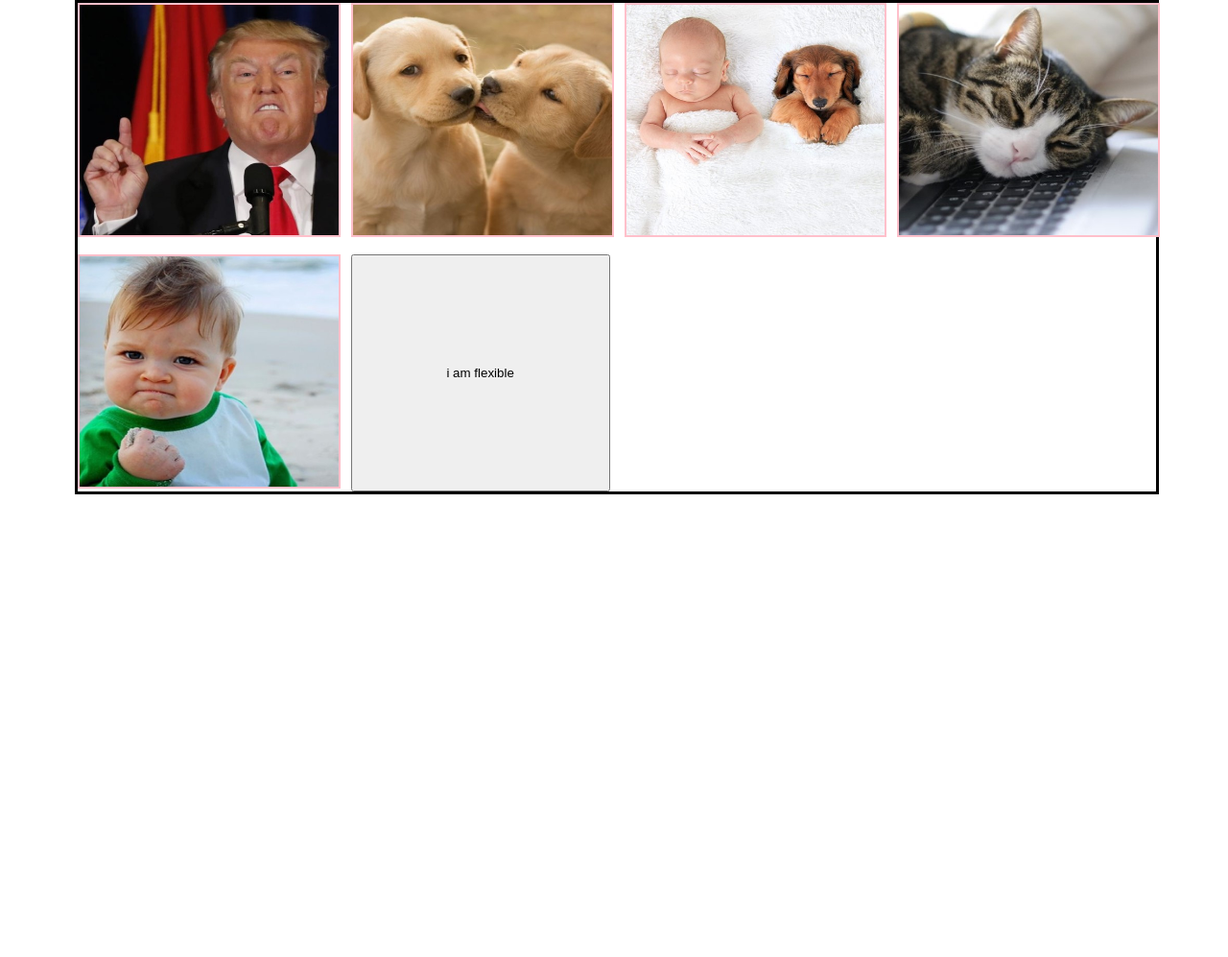
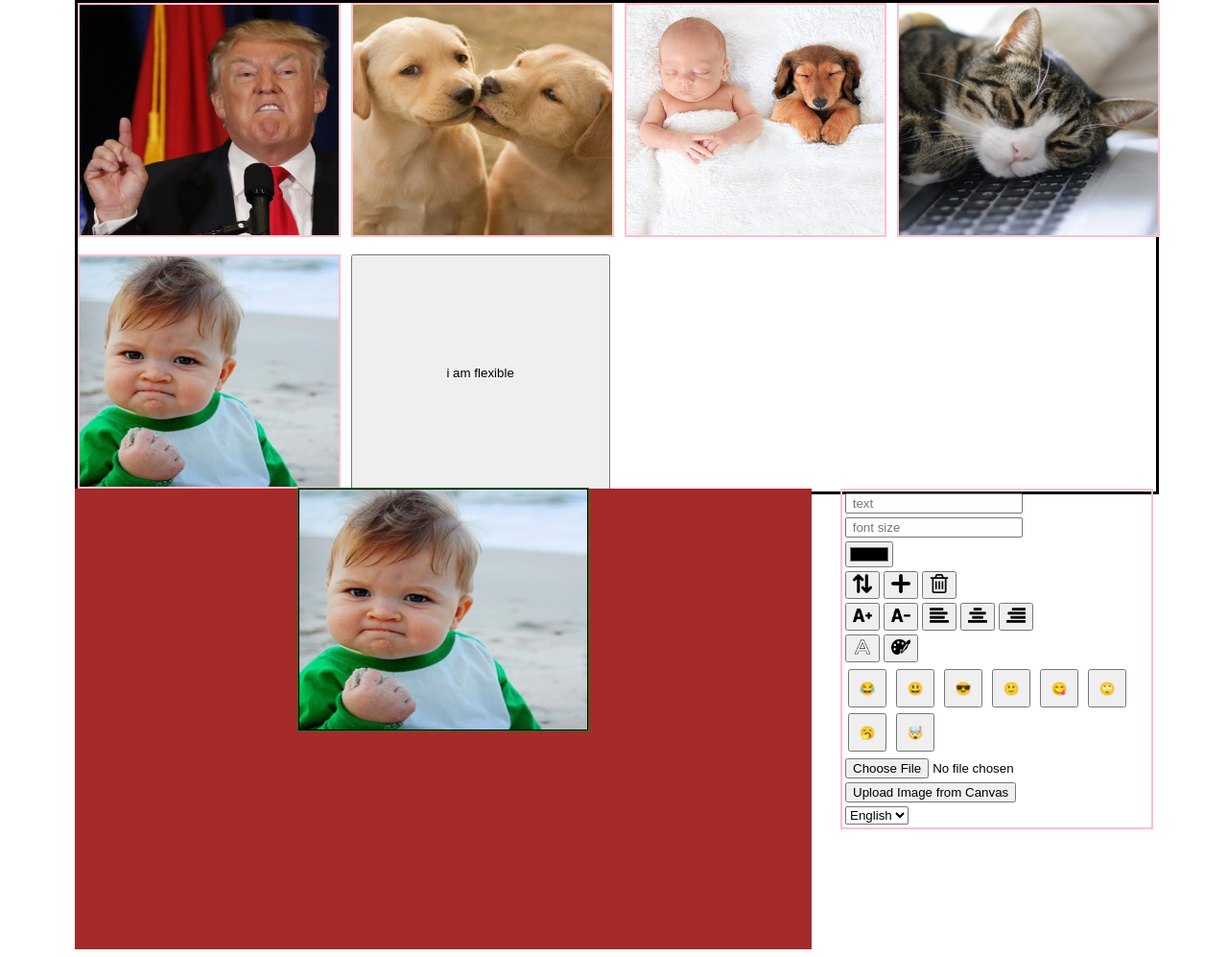
Before and after one commit to islamabm/meme-generator, a plain HTML site: page index.html in a window 1280 px wide. Shown: the part 138-1135 px from the top of the page at 96% size. Before the commit the page ends 800 px from the top, so only its background shows below. Drawn offline with nearby package versions, Linux system fonts and the light colour scheme.

Commit message:
more-fiturs

```diff
--- a/css/components/canvas.css
+++ b/css/components/canvas.css
@@ -11,3 +11,27 @@ canvas {
   width: 60vw;
   height: 60vh;
 }
+.canvas-page {
+  display: grid;
+  grid-auto-flow: column;
+  gap: 30px;
+}
+.edit {
+  grid-column: 2;
+}
+.toolbar:hover {
+  animation: pulse 1s;
+}
+.toolbar1:hover {
+  animation: rubberBand 1s;
+}
+.toolbar2:hover {
+  animation: headShake 1s;
+}
+.toolbar,
+.toolbar1,
+.toolbar2 {
+  width: 40px;
+  height: 40px;
+  margin: 3px;
+}
--- a/index.html
+++ b/index.html
@@ -1,6 +1,14 @@
 <!DOCTYPE html>
 <html>
   <head>
+    <meta charset="UTF-8" />
+    <meta http-equiv="X-UA-Compatible" content="IE=edge" />
+    <meta name="viewport" content="width=device-width, initial-scale=1.0" />
+    <title>sprint 2</title>
+    <link
+      rel="stylesheet"
+      href="https://cdnjs.cloudflare.com/ajax/libs/animate.css/4.1.1/animate.min.css"
+    />
     <link rel="stylesheet" href="css/style.css" />
   </head>
 
@@ -30,7 +38,7 @@
                   type="text"
                   class="text-input"
                   name="image-text"
-                  data-tranc="text-placeholder"
+                  data-trans="text-placeholder"
                   placeholder="text"
                   oninput="onChangeText(this.value)"
                 />
@@ -43,7 +51,7 @@
                   type="text"
                   class="font-input"
                   name="font-text"
-                  data-tranc="font-size-placeholder"
+                  data-trans="font-size-placeholder"
                   placeholder="font size"
                   oninput="onChangeTextFont(this.value)"
                 />
@@ -100,11 +108,61 @@
                 </button>
               </td>
             </tr>
-            <!-- <tr>
+            <tr>
               <td>
-                <i class="fa-solid fa-face-smile"></i>
+                <button
+                  onclick="onImogyBtnClicked(this)"
+                  class="animate__zoomInRight toolbar"
+                >
+                  😂
+                </button>
+
+                <button
+                  onclick="onImogyBtnClicked(this)"
+                  class="animate__zoomInRight toolbar"
+                >
+                  😃
+                  <!-- <i class="fa-regular fa-face-surprise"></i> -->
+                </button>
+
+                <button
+                  onclick="onImogyBtnClicked(this)"
+                  class="animate__zoomInRight toolbar1"
+                >
+                  😎
+                </button>
+                <button
+                  onclick="onImogyBtnClicked(this)"
+                  class="animate__zoomInRight toolbar"
+                >
+                  🙂
+                </button>
+                <button
+                  onclick="onImogyBtnClicked(this)"
+                  class="animate__zoomInRight toolbar2"
+                >
+                  😋
+                </button>
+                <button
+                  onclick="onImogyBtnClicked(this)"
+                  class="animate__zoomInRight toolbar2"
+                >
+                  🙄
+                </button>
+                <button
+                  onclick="onImogyBtnClicked(this)"
+                  class="animate__zoomInRight toolbar1"
+                >
+                  🥱
+                </button>
+                <button
+                  onclick="onImogyBtnClicked(this)"
+                  class="animate__zoomInRight toolbar1"
+                >
+                  🤯
+                </button>
               </td>
-            </tr> -->
+            </tr>
             <tr>
               <td>
                 <input
@@ -117,7 +175,7 @@
             </tr>
             <tr>
               <td>
-                <button class="btn" onclick="onUploadImg()" data-tranc="upload">
+                <button class="btn" onclick="onUploadImg()" data-trans="upload">
                   Upload Image from Canvas
                 </button>
               </td>
@@ -143,13 +201,13 @@
         ></canvas>
       </div>
     </section>
+
     <script src="js/utils.js"></script>
-    <script src="js/i18n.service.js"></script>
     <script src="js/upload.js"></script>
     <script src="js/sharing-on-facebook.js"></script>
     <script src="js/meme-service.js"></script>
     <script src="js/gallery-controller.js"></script>
-
     <script src="js/meme-controller.js"></script>
+    <script src="js/i18n.service.js"></script>
   </body>
 </html>
--- a/js/gallery-controller.js
+++ b/js/gallery-controller.js
@@ -45,12 +45,3 @@ function onFlexBtnClicke() {
   setImg(randomIdx)
   renderMeme()
 }
-function onSetLang(lang) {
-  setLang(lang)
-  // const rtlLangs = ['he', 'ar']
-  // DONE: if lang is hebrew add RTL class to document.body
-  if (lang === 'he') document.body.classList.add('rtl')
-  else document.body.classList.remove('rtl')
-  renderBooks()
-  doTrans()
-}
--- a/js/meme-controller.js
+++ b/js/meme-controller.js
@@ -3,11 +3,12 @@
 // let gSwitch = 0
 
 function init() {
+  doTrans()
   showGalleryPage()
   gElCanvas = document.getElementById('my-canvas')
   gCtx = gElCanvas.getContext('2d')
   // resizeCanvas()
-  doTranc()
+
   renderMeme()
   // onImgSelect()
   // onChangeText()
@@ -31,6 +32,7 @@ function renderMeme() {
       drawText(line.txt, idx)
       console.log(line)
     })
+    doTrans()
     // gCtx.font = `${gMeme.lines[gMeme.selectedLineIdx].size}px Arial`
     // gCtx.strokeStyle = `${gMeme.lines[gMeme.selectedLineIdx].color}`
   }
@@ -77,3 +79,15 @@ function onSwitchLine() {
 //   setLineTxt(elInputPrice.value)
 //   renderMeme()
 // }
+function onSetLang(lang) {
+  setLang(lang)
+
+  if (lang === 'he') document.body.classList.add('rtl')
+  else document.body.classList.remove('rtl')
+  renderMeme()
+  doTrans()
+}
+function onImogyBtnClicked(elEmoji) {
+  addEmojiToTwxt(elEmoji.innerText)
+  renderMeme()
+}
--- a/js/meme-service.js
+++ b/js/meme-service.js
@@ -46,7 +46,9 @@ function getMeme() {
 function setLineTxt(newTxt) {
   gMeme.lines[gMeme.selectedLineIdx].txt = newTxt
 }
-
+function addEmojiToTwxt(emoji) {
+  gMeme.lines[gMeme.selectedLineIdx].txt += emoji
+}
 // function addLine(meme, newTxt) {
 //   meme.lines[gMeme.selectedLineIdx].txt = newTxt
 // }
```
Also changed, not shown: js/i18n.service.js (+0 -56 lines).
